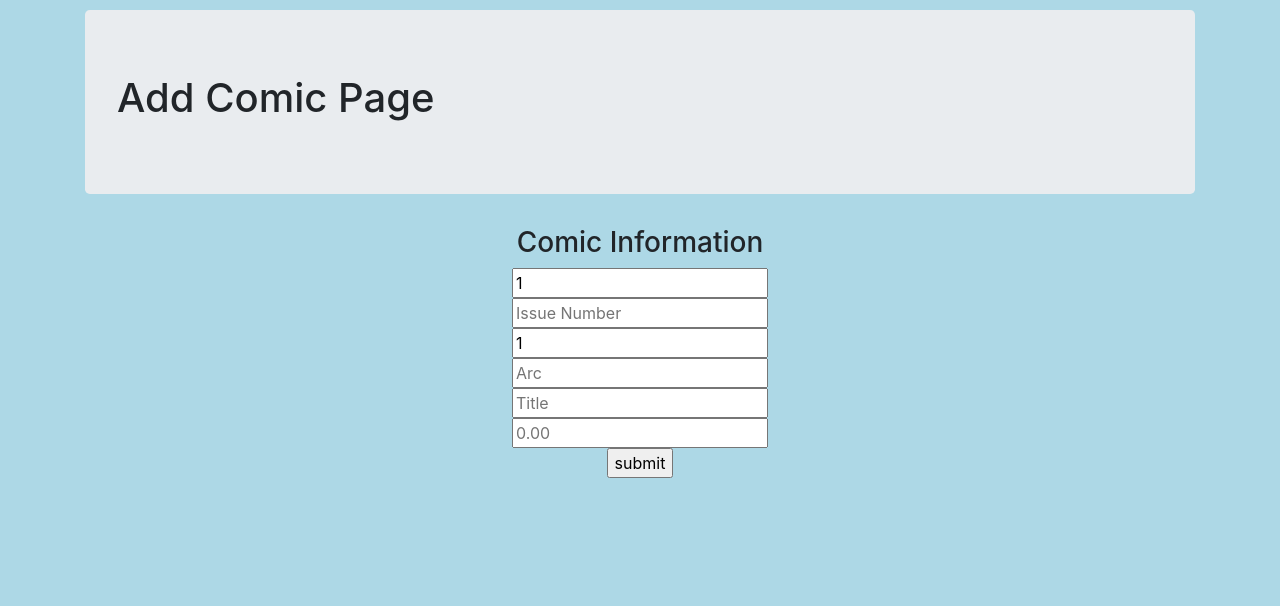
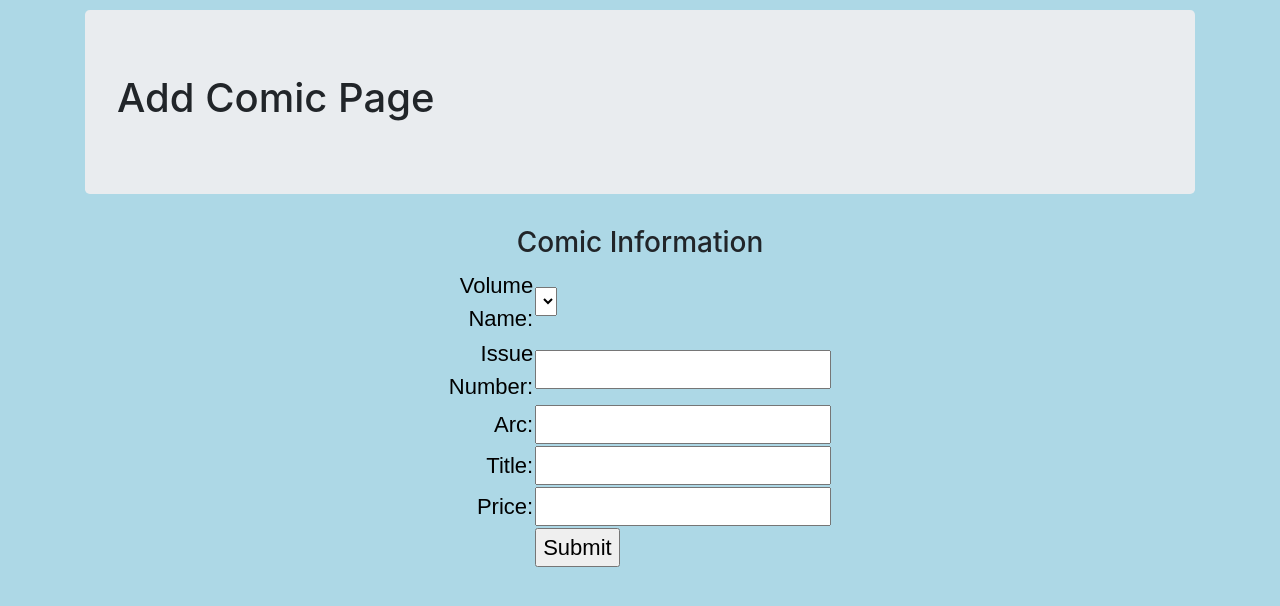
Before and after one commit to nawwx3/comicBase, a Flask app: a page that uses myWebsite/templates/cb_add_comic.html in a window 1280 px wide. Shown: the part 56-662 px from the top of the page. Run offline with Flask 2, Linux system fonts and the light colour scheme; the visitor is signed in with stand-in values (Sample User, id 1); data that the repository does not hold is empty; some libraries are stand-ins or nearby versions.

Commit message:
working: display_tables, Tables started: add

```diff
--- a/myWebsite/__init__.py
+++ b/myWebsite/__init__.py
@@ -85,9 +85,9 @@ def cb_display_page():
     return cb_display()
 
     # deletes selecteed comic
-@app.route('/comicBase/delete_comic/<table>/<id>')
-def cb_delete_page(table, id):
-    return cb_delete(table, id)
+@app.route('/comicBase/delete_comic/<id>')
+def cb_delete_page(id):
+    return cb_delete(id)
 
 # searches through all comics
 @app.route('/comicBase/unified_search', methods=['POST'])
@@ -100,9 +100,9 @@ def cb_display_tables_page():
     return cb_display_tables()
 
 # displays info from table chosen on "cb_display_tables_page"
-@app.route('/comicBase/tables_display_<issue>_<volume>')
-def cb_display_table_info_page(issue, volume):
-    return cb_display_table_info(issue, volume)
+@app.route('/comicBase/tables_display_<id>')
+def cb_display_table_info_page(id):
+    return cb_display_table_info(id)
 
 @app.route('/comicBase/volume_info')
 def cb_volume_info_page():
--- a/myWebsite/comicBase/comicBase.py
+++ b/myWebsite/comicBase/comicBase.py
@@ -42,77 +42,66 @@ def cb_logout(app):
 def cb_add_comic(issue, volume):
     if request.method == 'POST':
         try:
-            name = request.form['issue_name']
+            vol_name = request.form['issue_name']
             num = request.form['issue_number']
             volume = request.form['volume']
             title = request.form['title']
             arc = request.form['arc']
             price = request.form['price']
 
-            issue_name = name.lower()
-            table_title = helper.convert_title(name, volume)
+
+            dropdown = request.form['dropdown']
 
             # open a connection to the database
             # with sqlite3.connect('/var/www/myWebsite/myWebsite/comics_database.db') as conn:
             with sqlite3.connect(helper.database_location) as conn:
                 cur = conn.cursor()
 
-                # if the table has not been made yet then make it
-                cur.execute('''CREATE TABLE if not exists {} (
-                        id integer primary key autoincrement,
-                        issue_number varchar(5) not null,
-                        title varchar(100),
-                        arc varchar(50),
-                        price float);'''.format(table_title))
+                # get the publisher's id
+                cur.execute(''' SELECT v.pub_id
+                                FROM Volume as v, Publisher as p
+                                WHERE v.vol_name == ? AND p.pub_id == v.pub_id
+                            ''', [vol_name])
+                pub_id = cur.fetchall()
 
-                # add the entry into the table
-                cur.execute('''  INSERT INTO {} (issue_number, title, arc, price)
-                    VALUES (?,?,?,?)  '''.format(table_title),(num, title, arc, price) )
-
-                # try to add table_name into comics
-                try:
-                    cur.execute('''
-                        INSERT INTO comics (titles)
-                        VALUES (?)''', [table_title] )
-                except:
-                    # if it doesn't work its already in there
-                    pass
+                # cur.execute(''' INSERT INTO Comics
+                #                 VALUES(?, ?, ?, ?, ?, ?, ?)
+                #             ''', [None, pub_id, vol_id, issue_num, title, arc, price])
 
                 conn.commit()
                 flash('Record successfully added')
 
         except Exception as e:
             conn.rollback()
+            print('exception', e)
             flash('error in insert operation', 'error')
 
         finally:
             return redirect(url_for('cb_display_page'))
 
+    if request.method == 'GET':
+        with sqlite3.connect(helper.database_location) as conn:
+            cur = conn.cursor()
+
+            cur.execute(''' SELECT vol_name
+                            FROM Volume
+                        ''')
+            volumes = cur.fetchall()
+        return render_template('cb_add_comic.html', issue=issue, volume=volume, volumes=volumes)
+
+
     return render_template('cb_add_comic.html', issue=issue, volume=volume)
 
 @require_login
-def cb_delete(table, id):
+def cb_delete(id):
 
     try:
         with sqlite3.connect(helper.database_location) as conn:
             cur = conn.cursor()
-            cur.execute(''' DELETE FROM {}
-                            WHERE id={}  '''
-                            .format(table, id))
-            conn.commit()
-            flash('Record successfully deleted!')
 
-            cur.execute(''' SELECT COUNT(id)
-                            FROM {}'''.format(table))
-            a = cur.fetchall()
-            if a[0][0] == 0:
-                # drop the table hen have to delete the entry from 'comics' table
-                cur.execute('''DROP TABLE {}'''.format(table))
-                cur.execute("DELETE FROM comics WHERE titles=?", (table,))
-
-                flash('Table empty, deleted table {}'.format(table), 'warn')
-                conn.commit()
-
+            cur.execute(''' DELETE FROM Comics
+                            WHERE comic_id == ?
+                        ''', [id])
     except Exception as e:
         conn.rollback()
         conn.close()
@@ -121,7 +110,6 @@ def cb_delete(table, id):
         conn.close()
         return redirect(url_for('cb_display_page'))
 
-    flash('Refresh page!', 'warn')
     return render_template('cb_display.html')
 
 @require_login
@@ -142,17 +130,6 @@ def cb_display():
             rows.append(comic)
 
     return render_template("cb_display.html", rows=rows)
-
-
-
-
-
-
-
-
-
-
-
 
 @require_login
 def cb_unified_search():
@@ -220,30 +197,36 @@ def cb_display_tables():
         cur = conn.cursor()
 
         # get all the titles from comics
-        cur.execute(''' SELECT titles FROM comics order by titles asc ''')
-        title_names = cur.fetchall()
 
-        sorted_tables = helper.sort_tables(title_names)
+        cur.execute(''' SELECT vol_name, vol_number, vol_id
+                        FROM Volume
+                        ORDER BY vol_name ASC, vol_number ASC
+                    ''')
+        volumes = cur.fetchall()
 
-        rows = []
-        for title in sorted_tables:
-            issue, volume = helper.revert_title(title)
-            rows.append([issue, volume])
+    rows = []
+    for volume in volumes:
+        rows.append(volume)
 
     return render_template('cb_display_tables.html', rows=rows)
 
 @require_login
-def cb_display_table_info(issue, volume):
+def cb_display_table_info(id):
     with sqlite3.connect(helper.database_location) as conn:
         cur = conn.cursor()
 
-        table_name = helper.convert_title(issue, volume)
+        cur.execute(''' SELECT v.vol_name, c.issue_num, v.vol_number, c.title, c.arc, c.price, c.comic_id
+                        FROM Volume as v, Comics as c
+                        WHERE c.vol_id == ? and v.vol_id == ?
+                        ORDER BY c.issue_num
+                    ''', [id, id])
 
-        # get all the titles from comics
-        cur.execute(''' SELECT * FROM {} order by issue_number ASC'''.format(table_name))
         rows = cur.fetchall()
 
-    return render_template('cb_display_table_info.html', rows=rows, issue=issue, volume=volume, table_name=table_name)
+    issue = rows[0][0]
+    volume = rows[0][2]
+
+    return render_template('cb_display_table_info.html', rows=rows, issue=issue, volume=volume)
 
 @require_login
 def cb_volume_info():
--- a/myWebsite/static/test.css
+++ b/myWebsite/static/test.css
@@ -81,6 +81,12 @@ table {
     width: 100%;
 }
 
+.table_new {
+  font-size: 22px;
+  color: Black;
+  width: 30%;
+}
+
 .fancy_box {
   width:  400px;
   height: 30px;
--- a/myWebsite/templates/cb_add_comic.html
+++ b/myWebsite/templates/cb_add_comic.html
@@ -1,5 +1,10 @@
 {% extends "cb_header.html" %}
 {% block body %}
+
+<style>
+  .table {
+  }
+</style>
 
     <div class="container">
       <div class="jumbotron jumbotron-cb">
@@ -7,27 +12,57 @@
       </div>
     </div>
 
-    <form action="{{ url_for('cb_add_comic_page') }}" name="submit_form" onsubmit="return valForm()" method="POST">
-       <h3>Comic Information</h3>
-      {% if issue == "" %}
-        <input type="text" name="issue_name" placeholder="Issue Name"></input></br>
-      {% else %}
-        <input type="text" name="issue_name" value="{{issue}}"></input></br>
-      {% endif %}
+    <form>
+      <h3>Comic Information</h3>
 
-      <input type="text" name="issue_number" placeholder="Issue Number"></input><br>
+      <table class="table_new" align="center">
+        <tbody>
+          <tr>
+            <td align="right">Volume Name: </td>
+            <td align="left">
+              <select name=dropdown>
+                {% for volume in volumes %}
+              <option value={{ volume[0] }}>{{ volume[0] }}</option>
+                {% endfor %}
+              </select>
+            </td>
+          </tr>
+          <tr>
+            <td align="right">Issue Number:
+            <td align="left">
+              <input type="text" name="issue_number"></input><br>
+            </td>
+          </tr>
+          <tr>
+            <td align="right">Arc:
+            <td align="left">
+              <input type="text" name="arc"></input><br>
+            </td>
+          </tr>
+          <tr>
+            <td align="right">Title:
+            <td align="left">
+              <input type="text" name="title"></input><br>
+            </td>
+          </tr>
+          <tr>
+            <td align="right">Price:
+            <td align="left">
+              <input type="text" name="price"></input><br>
+            </td>
+          </tr>
+        </tbody>
+        <tfoot>
+          <tr>
+            <td></td>
+            <td align="left">
+              <input type="submit" value="Submit" /><br>
+            </td>
+          </tr>
+        </tfoot>
+      </table>
 
-      {% if volume == "" %}
-        <input type="text" name="volume" placeholder="Volume"></input><br>
-      {% else %}
-        <input type="text" name="volume" value="{{volume}}"></input><br>
-      {% endif %}
 
-      <input type="text" name="arc" placeholder="Arc"></input><br>
-      <input type="text" name="title" placeholder="Title"></input><br>
-      <input type="text" name="price" placeholder="0.00"></input><br>
-
-      <input type="submit" value="submit" /><br>
     </form>
 
     <script>
--- a/myWebsite/templates/cb_display_table_info.html
+++ b/myWebsite/templates/cb_display_table_info.html
@@ -24,15 +24,15 @@
 
     {% for row in rows %}
         <tr>
-          <td>{{ issue }}</td>
+          <td>{{ row[0] }}</td>
           <td>{{ row[1] }}</td>
-          <td>{{ volume }}</td>
           <td>{{ row[2] }}</td>
           <td>{{ row[3] }}</td>
           <td>{{ row[4] }}</td>
+          <td>{{ row[5] }}</td>
 
           <td>
-            <a class="button button-delete" href="{{ url_for('cb_delete_page', table=table_name, id=row[0]) }}">x</a>
+            <a class="button button-delete" href="{{ url_for('cb_delete_page', id=row[6]) }}">x</a>
           </td>
         </tr>
     {% endfor %}
--- a/myWebsite/templates/cb_display_tables.html
+++ b/myWebsite/templates/cb_display_tables.html
@@ -8,7 +8,7 @@
 
   {% for row in rows %}
     <div class="fancy_box">
-      <a class="letters" href="{{ url_for('cb_display_table_info_page', issue=row[0], volume=row[1]) }}">{{ row[0] }} - {{ row[1] }}</a>
+      <a class="letters" href="{{ url_for('cb_display_table_info_page', id=row[2]) }}">{{ row[0] }} - {{ row[1] }}</a>
     </div>
   {% endfor %}
 </div>
```
